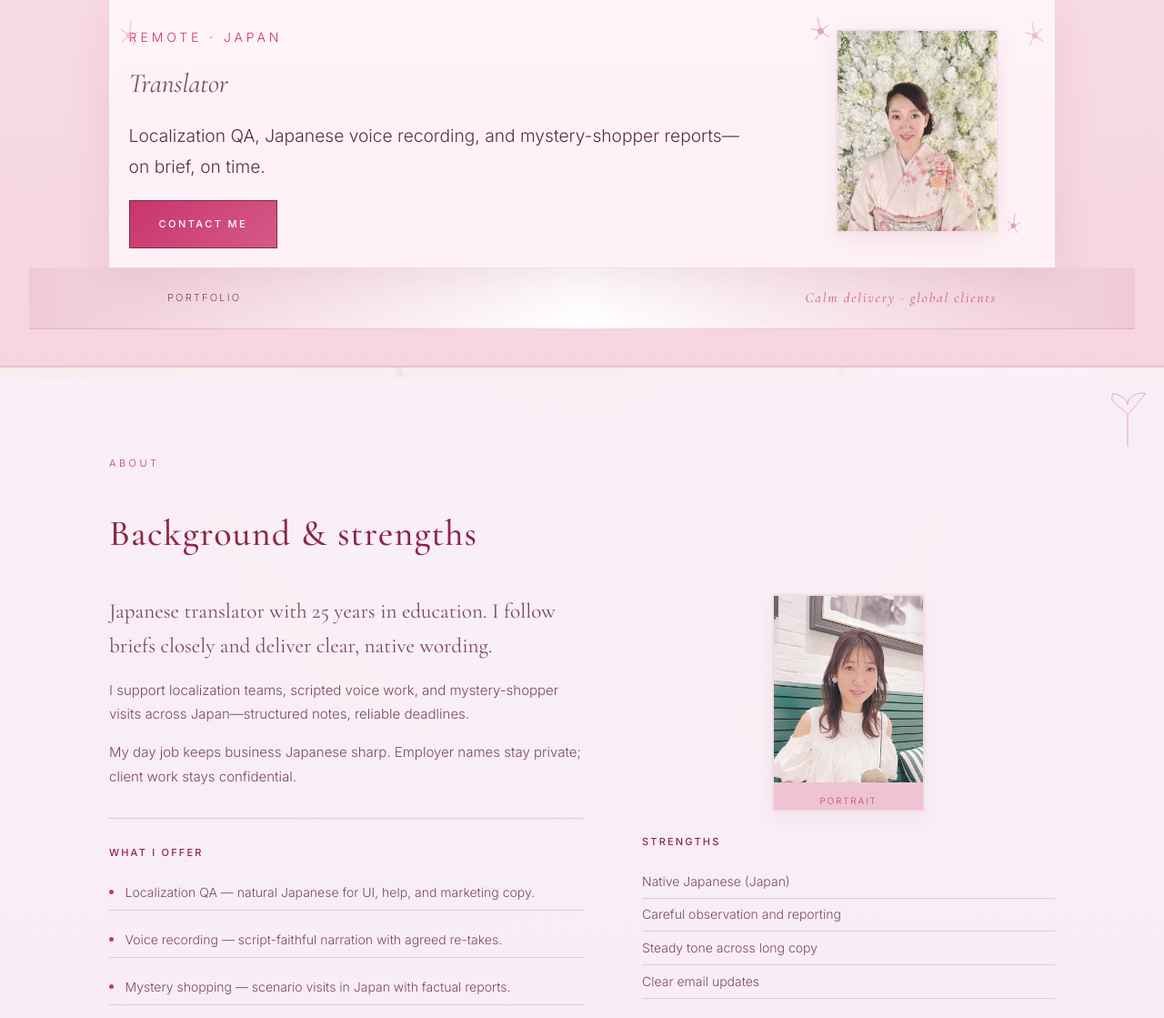
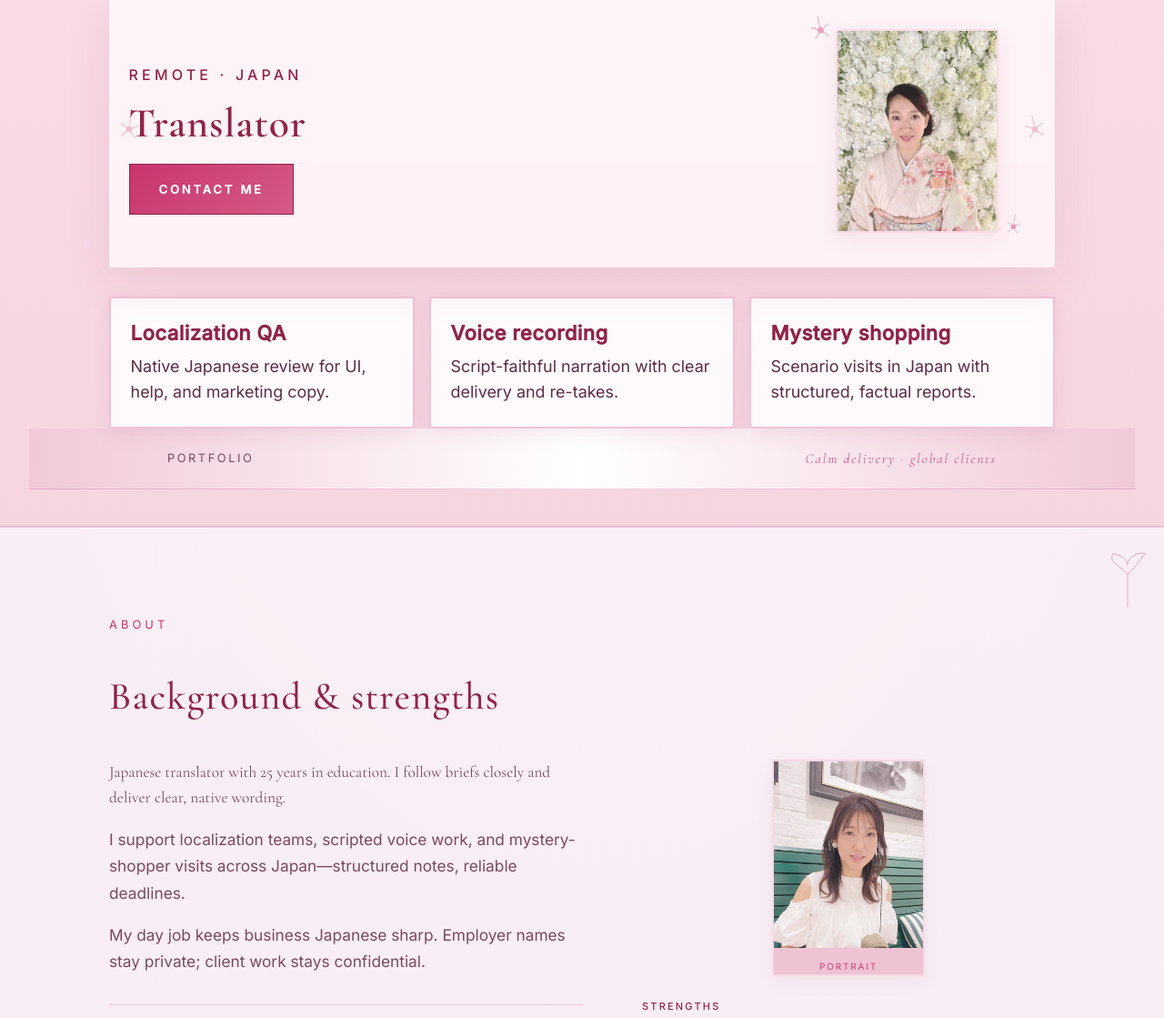
Before and after one commit to Mamari-ko/mariko-sato-portfolio, a plain HTML site: page index.html in a window 1280 px wide. Shown: the part 384-1503 px from the top of the page at 91% size. Drawn offline with nearby package versions, Linux system fonts and the light colour scheme.

Commit message:
Larger type and hero service cards for quick scan
Co-authored-by: Cursor <cursoragent@cursor.com>

```diff
--- a/index.html
+++ b/index.html
@@ -37,9 +37,9 @@
     body {
       margin: 0;
       font-family: "Inter", system-ui, sans-serif;
-      font-weight: 300;
-      font-size: 15px;
-      line-height: 1.75;
+      font-weight: 400;
+      font-size: clamp(16px, 1.05vw, 18px);
+      line-height: 1.72;
       color: var(--text);
       background:
         radial-gradient(ellipse 120% 80% at 50% -10%, rgba(255, 255, 255, 0.35), transparent 55%),
@@ -333,9 +333,8 @@
       .hero-info-col { text-align: center; }
     }
 
-    .hero-copy--inline .hero-eyebrow { margin-bottom: 0.75rem; }
-    .hero-copy--inline .hero-role { margin-bottom: 1rem; }
-    .hero-copy--inline .hero-tagline { margin-bottom: 1.25rem; }
+    .hero-copy--inline .hero-eyebrow { margin-bottom: 0.85rem; }
+    .hero-copy--inline .hero-role { margin-bottom: 1.1rem; }
 
     .hero-photo-top {
       width: 100%;
@@ -464,7 +463,7 @@
       align-items: center;
       justify-content: space-between;
       gap: 1rem;
-      font-size: 11px;
+      font-size: clamp(11px, 1vw, 13px);
       letter-spacing: 0.2em;
       text-transform: uppercase;
       color: var(--text-muted);
@@ -480,10 +479,11 @@
     }
 
     .hero-eyebrow {
-      font-size: clamp(12px, 1.1vw, 14px);
-      letter-spacing: 0.28em;
+      font-size: clamp(13px, 1.25vw, 16px);
+      font-weight: 500;
+      letter-spacing: 0.26em;
       text-transform: uppercase;
-      color: var(--accent);
+      color: var(--accent-dark);
       margin-bottom: 1.5rem;
     }
 
@@ -501,26 +501,62 @@
 
     .hero-role {
       font-family: "Cormorant Garamond", Georgia, serif;
-      font-size: clamp(1.45rem, 3.4vw, 1.85rem);
-      font-style: italic;
-      color: var(--text-muted);
-      margin: 0 0 1.75rem;
-    }
-
-    .hero-tagline {
-      max-width: 36em;
-      margin-left: auto;
-      margin-right: auto;
-      margin: 0 0 2.5rem;
-      font-size: clamp(1.05rem, 2.35vw, 1.2rem);
-      line-height: 1.72;
+      font-size: clamp(2rem, 4.8vw, 2.85rem);
+      font-style: normal;
+      font-weight: 600;
+      color: var(--accent-dark);
+      margin: 0 0 1.25rem;
+      line-height: 1.15;
+      letter-spacing: 0.02em;
+    }
+
+    .hero-services {
+      display: grid;
+      gap: clamp(0.75rem, 2vw, 1rem);
+      margin: clamp(1.25rem, 3vw, 2rem) auto 0;
+      max-width: var(--max);
+      width: 100%;
+    }
+
+    @media (min-width: 640px) {
+      .hero-services {
+        grid-template-columns: repeat(3, 1fr);
+      }
+    }
+
+    .hero-service-card {
+      border: 2px solid rgba(201, 53, 110, 0.28);
+      background: rgba(255, 255, 255, 0.88);
+      padding: clamp(1.1rem, 2.8vw, 1.5rem) clamp(1rem, 2.5vw, 1.35rem);
+      border-radius: 3px;
+      box-shadow: 0 6px 22px rgba(143, 36, 73, 0.09);
+      text-align: left;
+    }
+
+    .hero-service-card__title {
+      display: block;
+      font-family: "Inter", system-ui, sans-serif;
+      font-size: clamp(1.12rem, 2.6vw, 1.38rem);
+      font-weight: 600;
+      line-height: 1.35;
+      color: var(--accent-dark);
+      letter-spacing: 0.02em;
+    }
+
+    .hero-service-card__desc {
+      display: block;
+      margin-top: 0.45rem;
+      font-size: clamp(0.98rem, 2.1vw, 1.12rem);
+      font-weight: 400;
+      line-height: 1.55;
+      color: var(--text);
     }
 
     .btn-primary {
       display: inline-block;
       align-self: flex-start;
-      font-size: 11px;
-      font-weight: 500;
+      font-size: clamp(12px, 1.1vw, 13px);
+      font-weight: 600;
       letter-spacing: 0.22em;
       text-transform: uppercase;
       padding: 1rem 2rem;
@@ -550,7 +586,7 @@
     }
 
     .section-label {
-      font-size: 11px;
+      font-size: clamp(11px, 1vw, 13px);
       letter-spacing: 0.32em;
       text-transform: uppercase;
       color: var(--accent);
@@ -559,7 +595,7 @@
 
     .section-title {
       font-family: "Cormorant Garamond", Georgia, serif;
-      font-size: clamp(1.75rem, 4vw, 2.5rem);
+      font-size: clamp(1.9rem, 4.2vw, 2.65rem);
       font-weight: 500;
       margin: 0 0 2rem;
       letter-spacing: 0.03em;
@@ -580,7 +616,7 @@
 
     .about-lead {
       font-family: "Cormorant Garamond", Georgia, serif;
-      font-size: clamp(1.2rem, 2.5vw, 1.45rem);
+      font-size: clamp(1.3rem, 2.7vw, 1.55rem);
       line-height: 1.65;
       margin: 0 0 1.5rem;
     }
@@ -588,6 +624,7 @@
     .about-body p {
       margin: 0 0 1rem;
       color: var(--text-muted);
+      font-size: clamp(1rem, 2vw, 1.08rem);
     }
 
     .services-block {
@@ -597,11 +634,11 @@
     }
 
     .services-block h3 {
-      font-size: 11px;
+      font-size: clamp(11px, 1vw, 13px);
       letter-spacing: 0.2em;
       text-transform: uppercase;
-      font-weight: 500;
-      margin: 0 0 1rem;
+      font-weight: 600;
+      margin: 0 0 1.25rem;
       color: var(--accent-dark);
     }
 
@@ -609,21 +646,33 @@
       margin: 0;
       padding: 0;
       list-style: none;
+      display: grid;
+      gap: 0.75rem;
+    }
+
+    @media (min-width: 640px) {
+      .services-block ul {
+        grid-template-columns: repeat(3, 1fr);
+      }
     }
 
     .services-block li {
       position: relative;
-      padding: 0.4rem 0 0.4rem 1.1rem;
-      font-size: 14px;
-      color: var(--text-muted);
-      border-bottom: 1px solid var(--line);
+      padding: 1rem 1rem 1rem 1.15rem;
+      font-size: clamp(0.95rem, 2vw, 1.05rem);
+      line-height: 1.55;
+      border: 2px solid rgba(201, 53, 110, 0.22);
+      background: rgba(255, 255, 255, 0.65);
+      box-shadow: 0 4px 14px rgba(143, 36, 73, 0.06);
+      border-radius: 3px;
+      color: var(--text);
     }
 
     .services-block li::before {
       content: "";
       position: absolute;
-      left: 0;
-      top: 0.95rem;
+      left: 0.75rem;
+      top: 1.1rem;
       width: 5px;
       height: 5px;
       border-radius: 50%;
@@ -968,9 +1017,6 @@
       border-color: var(--accent-dark);
     }
 
-    @media (min-width: 768px) {
-      .hero-tagline { margin-left: 0; margin-right: 0; }
-    }
   </style>
 </head>
 <body>
@@ -1108,12 +1154,23 @@
             <div class="hero-copy hero-copy--inline">
               <p class="hero-eyebrow" data-i18n="hero_eyebrow">Remote · Japan</p>
               <p class="hero-role" data-i18n="hero_role">Translator</p>
-              <p class="hero-tagline" data-i18n="hero_tagline">
-                Localization QA, Japanese voice recording, and mystery-shopper reports—on brief, on time.
-              </p>
               <a class="btn-primary" href="#contact" data-i18n="hero_cta">Contact me</a>
             </div>
           </div>
+        </div>
+        <div class="hero-services" role="list" aria-label="What I offer">
+          <article class="hero-service-card" role="listitem">
+            <span class="hero-service-card__title" data-i18n="hero_svc_1_title">Localization QA</span>
+            <span class="hero-service-card__desc" data-i18n="hero_svc_1_desc">Native Japanese review for UI, help, and marketing copy.</span>
+          </article>
+          <article class="hero-service-card" role="listitem">
+            <span class="hero-service-card__title" data-i18n="hero_svc_2_title">Voice recording</span>
+            <span class="hero-service-card__desc" data-i18n="hero_svc_2_desc">Script-faithful narration with clear delivery and re-takes.</span>
+          </article>
+          <article class="hero-service-card" role="listitem">
+            <span class="hero-service-card__title" data-i18n="hero_svc_3_title">Mystery shopping</span>
+            <span class="hero-service-card__desc" data-i18n="hero_svc_3_desc">Scenario visits in Japan with structured, factual reports.</span>
+          </article>
         </div>
       </div>
       <div class="hero-strip">
@@ -1360,7 +1417,12 @@
           photo2_caption: "Portrait",
           hero_eyebrow: "Remote · Japan",
           hero_role: "Translator",
-          hero_tagline: "Localization QA, Japanese voice recording, and mystery-shopper reports—on brief, on time.",
+          hero_svc_1_title: "Localization QA",
+          hero_svc_1_desc: "Native Japanese review for UI, help, and marketing copy.",
+          hero_svc_2_title: "Voice recording",
+          hero_svc_2_desc: "Script-faithful narration with clear delivery and re-takes.",
+          hero_svc_3_title: "Mystery shopping",
+          hero_svc_3_desc: "Scenario visits in Japan with structured, factual reports.",
           hero_cta: "Contact me",
           hero_strip_label: "Portfolio",
           hero_strip_tag: "Calm delivery · global clients",
@@ -1425,7 +1487,12 @@
           photo2_caption: "Portrait",
           hero_eyebrow: "リモート · 日本",
           hero_role: "Translator（翻訳者）",
-          hero_tagline: "翻訳・ローカライズの日本語QA、台本読み上げ録音、ミステリーショッパー報告書まで—丁寧に、確実にお届けします。",
+          hero_svc_1_title: "ローカライズ QA",
+          hero_svc_1_desc: "UI・ヘルプ・マーケ文面をネイティブ目線でチェック。",
+          hero_svc_2_title: "音声録音",
+          hero_svc_2_desc: "台本どおりの読み上げ。トーン調整・リテイク対応。",
+          hero_svc_3_title: "ミステリーショッパー",
+          hero_svc_3_desc: "日本国内の訪問と、事実ベースの構造化レポート。",
           hero_cta: "お問い合わせ",
           hero_strip_label: "Portfolio",
           hero_strip_tag: "桜のように穏やかに、世界の案件へ届える",
```
